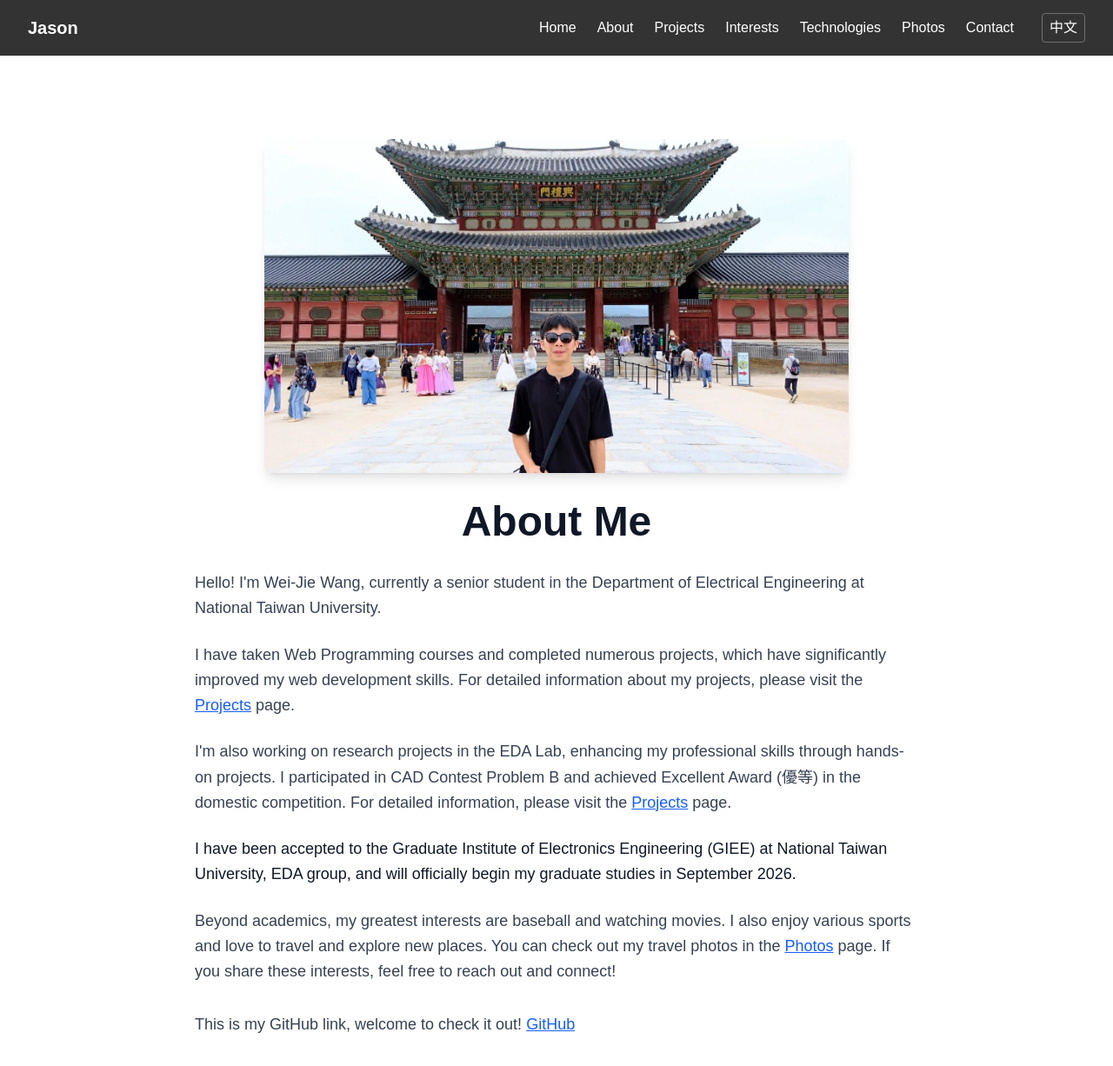
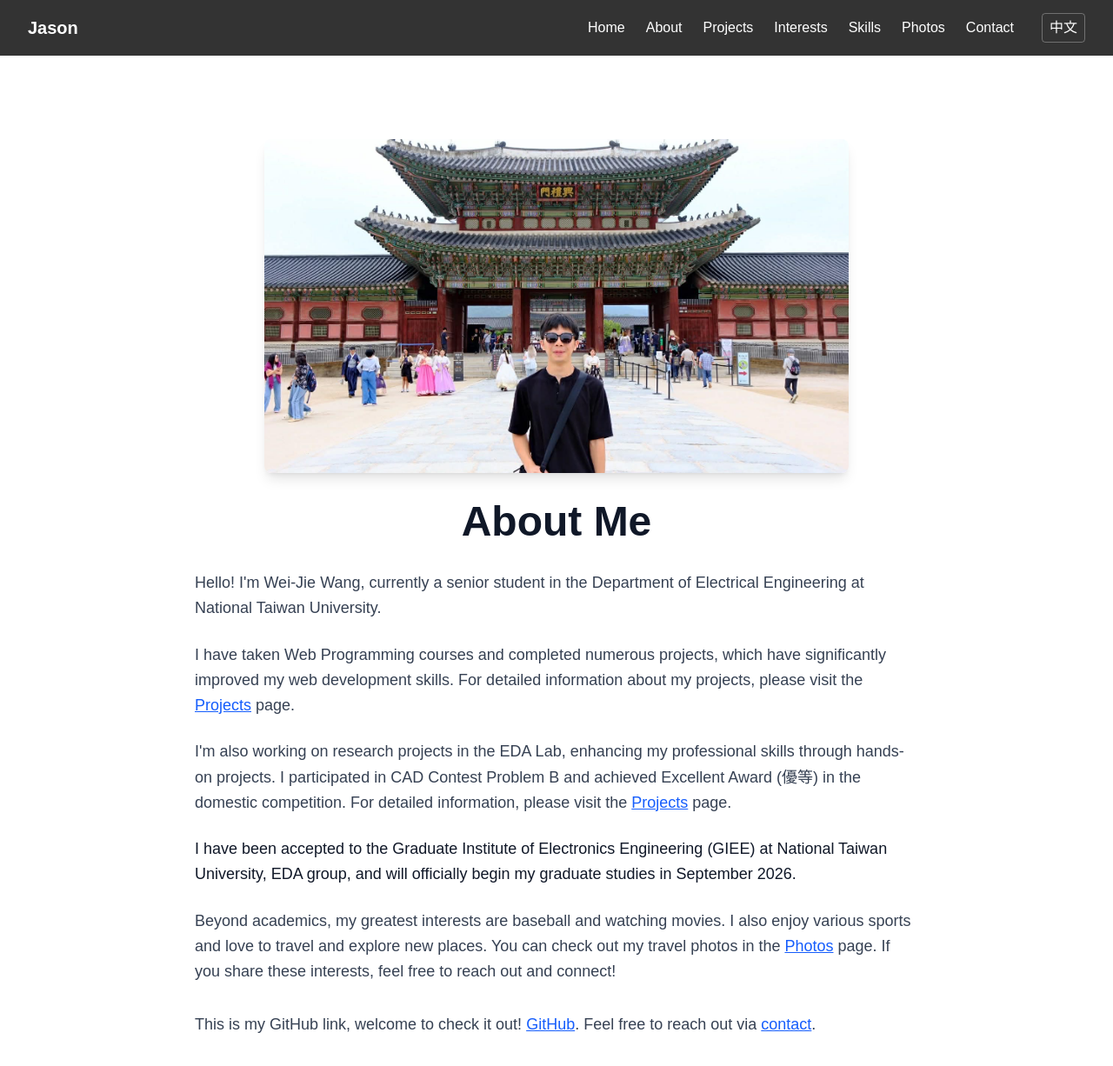
Before and after one commit to Jason41730/jason-wang-portfolio, a Next.js app: page /about in a window 1280 px wide. Shown: the top 1226 px of the page at 87% size. Built offline with nearby package versions, Linux system fonts and the light colour scheme.

Commit message:
Update navigation and pages: change Technologies to Skills, add email links, and update contact page

```diff
--- a/app/about/page.tsx
+++ b/app/about/page.tsx
@@ -105,6 +105,14 @@ export default function About() {
               >
                 GitHub
               </a>
+              {lang === "en" ? ". Feel free to reach out via " : "。歡迎透過 "}
+              <a
+                href="/contact"
+                className="text-blue-600 hover:text-blue-800 underline font-medium"
+              >
+                {lang === "en" ? "contact" : "聯絡"}
+              </a>
+              {lang === "zh" ? " 與我聯繫。" : "."}
             </p>
           </div>
         </div>
--- a/app/contact/page.tsx
+++ b/app/contact/page.tsx
@@ -21,6 +21,7 @@ export default function Contact() {
     en: {
       heading: "Contact",
       description: "Get in touch with me. I'd love to hear from you!",
+      emailNote: "Your message will be sent to jason41730@gmail.com",
       name: "Name",
       namePlaceholder: "Your name",
       email: "Email",
@@ -39,6 +40,7 @@ export default function Contact() {
     zh: {
       heading: "聯絡",
       description: "與我聯繫。我很樂意聽到您的消息！",
+      emailNote: "您的訊息將會寄送到 jason41730@gmail.com",
       name: "姓名",
       namePlaceholder: "您的姓名",
       email: "電子郵件",
@@ -126,8 +128,11 @@ export default function Contact() {
           <h1 className="text-4xl md:text-5xl font-bold text-gray-900 text-center mb-4">
             {t.heading}
           </h1>
-          <p className="text-lg text-gray-700 text-center leading-relaxed mb-12">
+          <p className="text-lg text-gray-700 text-center leading-relaxed mb-4">
             {t.description}
+          </p>
+          <p className="text-sm text-gray-600 text-center mb-12">
+            {t.emailNote}
           </p>
 
           <form onSubmit={handleSubmit} className="space-y-6">
--- a/app/skills/page.tsx
+++ b/app/skills/page.tsx
@@ -7,7 +7,7 @@ export default function Skills() {
 
   const content = {
     en: {
-      heading: "Technologies & Learning",
+      heading: "Skills",
       description: "Technologies and tools I've used and am currently learning.",
       webProgramming: "Web Programming",
       webProgrammingDesc:
@@ -23,7 +23,7 @@ export default function Skills() {
       other: "Other Skills",
     },
     zh: {
-      heading: "技術與學習",
+      heading: "技能",
       description: "我使用過且正在學習的技術和工具。",
       webProgramming: "網頁程式設計",
       webProgrammingDesc:
--- a/components/Hero.tsx
+++ b/components/Hero.tsx
@@ -58,9 +58,17 @@ export default function Hero({ lang }: HeroProps) {
         </h1>
 
         {/* Profession */}
-        <p className="text-xl md:text-2xl lg:text-3xl text-white font-light">
+        <p className="text-xl md:text-2xl lg:text-3xl text-white font-light mb-4">
           {t.profession}
         </p>
+
+        {/* Email */}
+        <a
+          href="mailto:jason41730@gmail.com"
+          className="text-lg md:text-xl text-white/90 hover:text-white underline transition-colors"
+        >
+          jason41730@gmail.com
+        </a>
       </div>
     </section>
   );
--- a/components/Navigation.tsx
+++ b/components/Navigation.tsx
@@ -17,7 +17,7 @@ export default function Navigation({ currentLang, onLangChange }: NavigationProp
       about: "About",
       projects: "Projects",
       interests: "Interests",
-      skills: "Technologies",
+      skills: "Skills",
       photos: "Photos",
       contact: "Contact",
       siteName: "Jason",
@@ -27,7 +27,7 @@ export default function Navigation({ currentLang, onLangChange }: NavigationProp
       about: "關於",
       projects: "專案",
       interests: "興趣",
-      skills: "技術",
+      skills: "技能",
       photos: "照片",
       contact: "聯絡",
       siteName: "Jason",
```
